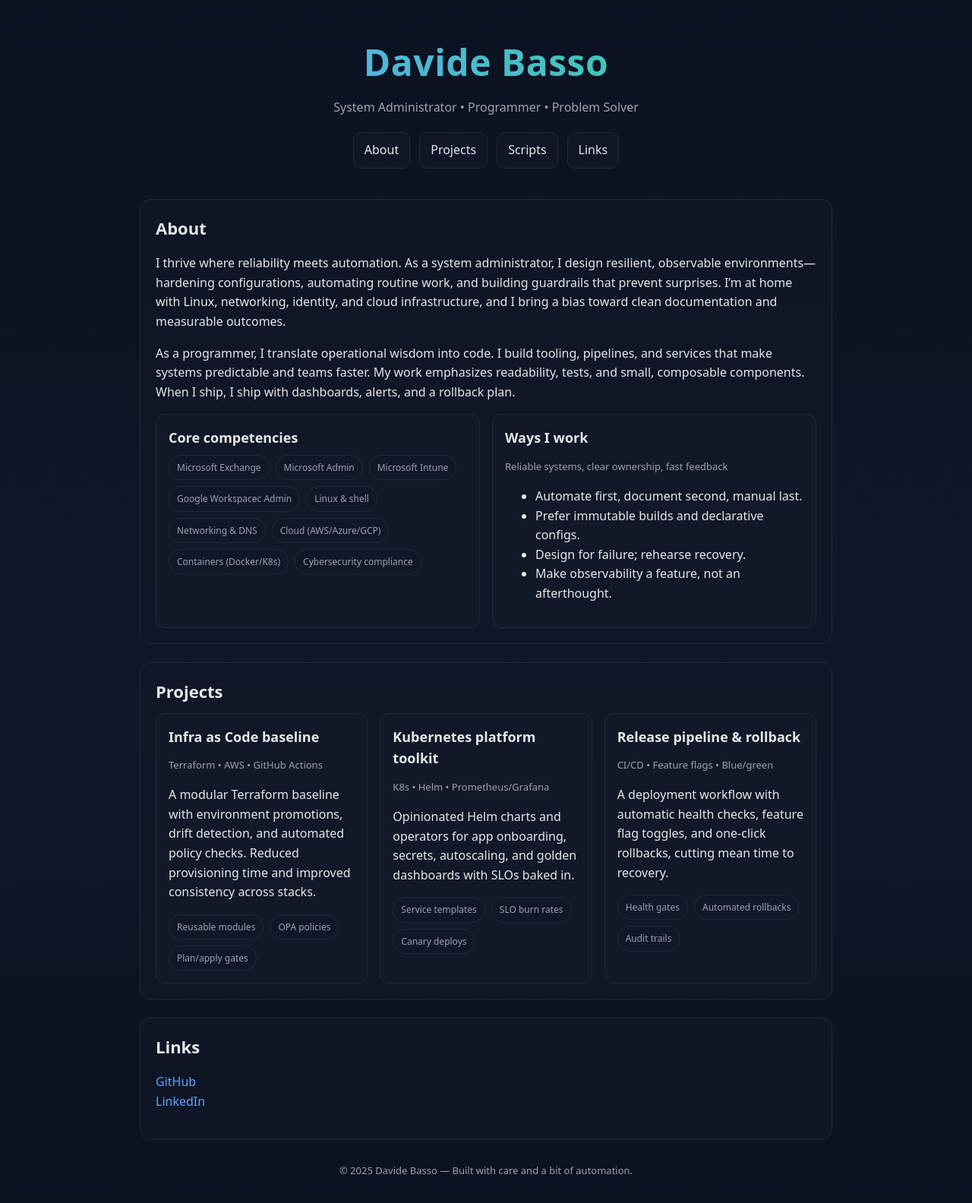
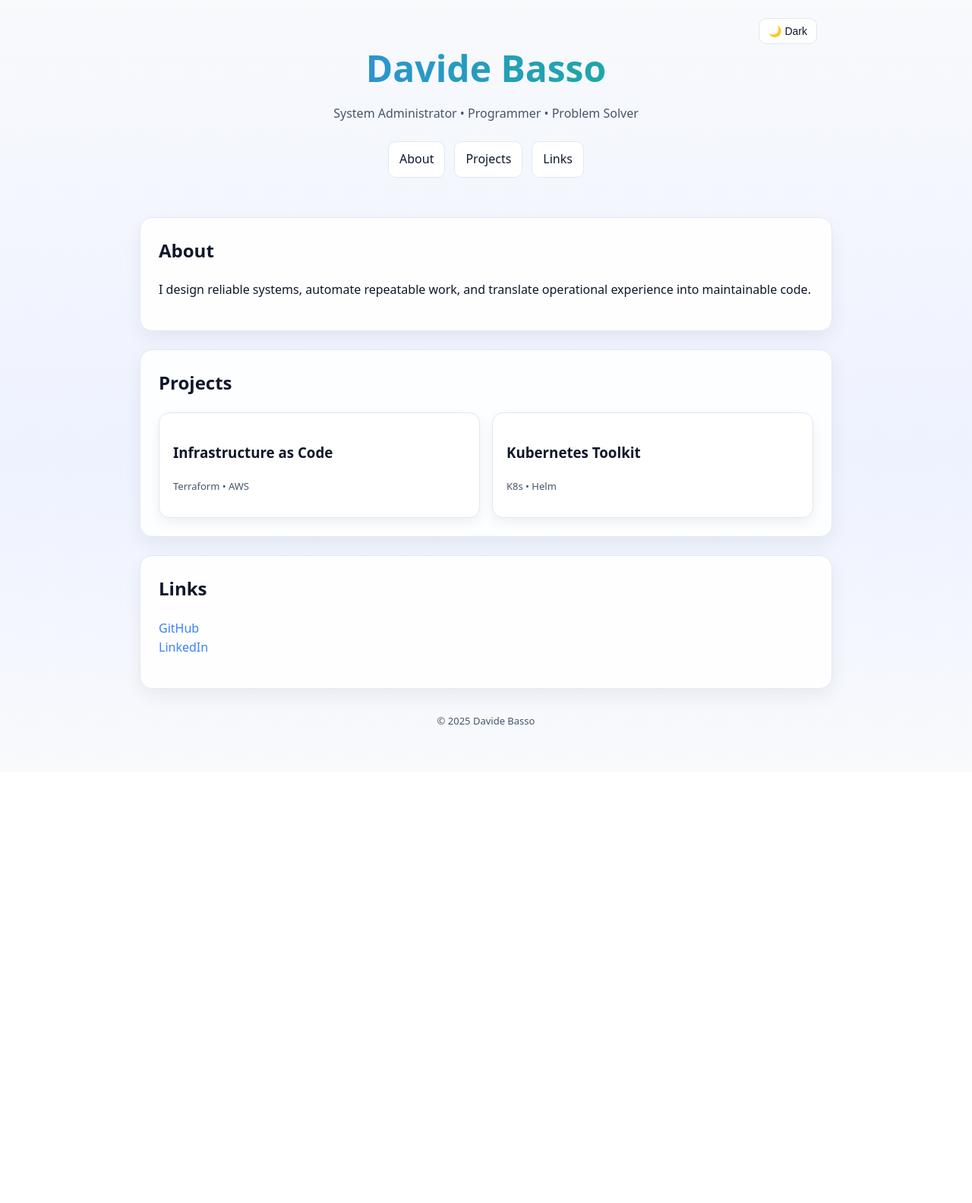
Before and after one commit to Nebel01/davidebasso.me, a plain HTML site: page index.html in a window 1280 px wide. Shown: the part 20-1604 px from the top of the page at 76% size. After the commit the page ends 1036 px from the top, so only its background shows below. Drawn offline with Linux system fonts and the light colour scheme.

Commit message:
Added light/dak mode

```diff
--- a/index.html
+++ b/index.html
@@ -5,24 +5,49 @@
   <meta name="viewport" content="width=device-width, initial-scale=1" />
   <title>Davide Basso — Portfolio</title>
   <meta name="description" content="Davide Basso's portfolio — System Administrator and more." />
+
   <style>
+    /* =========================
+       THEME VARIABLES
+       ========================= */
+
     :root {
+      --bg: #f8fafc;
+      --bg-gradient: linear-gradient(180deg, #f8fafc 0%, #eef2ff 60%, #f8fafc 100%);
+      --card: #ffffff;
+      --text: #0f172a;
+      --muted: #475569;
+      --accent: #3b82f6;
+      --accent-2: #10b981;
+      --border: #e2e8f0;
+      --shadow: rgba(15, 23, 42, 0.06);
+    }
+
+    [data-theme="dark"] {
       --bg: #0f172a;
+      --bg-gradient: linear-gradient(180deg, #0b1220 0%, #0f172a 60%, #0b1220 100%);
       --card: #111827;
       --text: #e5e7eb;
       --muted: #9ca3af;
       --accent: #60a5fa;
       --accent-2: #34d399;
       --border: #1f2937;
+      --shadow: rgba(0, 0, 0, 0.4);
     }
+
+    /* =========================
+       BASE STYLES
+       ========================= */
 
     * { box-sizing: border-box; }
     html, body { margin: 0; padding: 0; }
+
     body {
-      font-family: system-ui, -apple-system, Segoe UI, Roboto, Helvetica, Arial, "Apple Color Emoji", "Segoe UI Emoji";
-      background: linear-gradient(180deg, #0b1220 0%, #0f172a 60%, #0b1220 100%);
+      font-family: system-ui, -apple-system, Segoe UI, Roboto, Helvetica, Arial, sans-serif;
+      background: var(--bg-gradient);
       color: var(--text);
       line-height: 1.6;
+      transition: background 200ms ease, color 200ms ease;
     }
 
     .container {
@@ -31,32 +56,53 @@
       padding: 24px;
     }
 
+    /* =========================
+       HEADER
+       ========================= */
+
     header {
-      padding: 40px 0 16px;
+      position: relative;
+      padding: 48px 0 20px;
       text-align: center;
     }
 
     .name {
       font-size: clamp(28px, 5vw, 48px);
       font-weight: 800;
-  letter-spacing: 0.5px;
       margin: 0;
-
       background: linear-gradient(90deg, var(--accent), var(--accent-2));
-  background-clip: text;            /* Firefox + modern browsers */
-  -webkit-background-clip: text;    /* Chrome/Safari */
-  color: transparent;               /* lets the background show through the glyphs */
+      -webkit-background-clip: text;
+      background-clip: text;
+      color: transparent;
     }
-
 
     .tagline {
       margin: 8px 0 0;
       color: var(--muted);
-      font-size: 16px;
+    }
+
+    /* Theme toggle */
+    .theme-toggle {
+      position: absolute;
+      top: 20px;
+      right: 20px;
+      padding: 8px 12px;
+      border-radius: 10px;
+      border: 1px solid var(--border);
+      background: var(--card);
+      color: var(--text);
+      cursor: pointer;
+      font-size: 14px;
+      transition: all 120ms ease;
+    }
+
+    .theme-toggle:hover {
+      border-color: var(--accent);
+      transform: translateY(-1px);
     }
 
     nav {
-      margin-top: 20px;
+      margin-top: 24px;
       display: flex;
       gap: 12px;
       justify-content: center;
@@ -64,64 +110,58 @@
     }
 
     nav a {
-      display: inline-block;
       padding: 10px 14px;
       border: 1px solid var(--border);
       border-radius: 10px;
       color: var(--text);
       text-decoration: none;
-      background-color: rgba(17, 24, 39, 0.7);
-      transition: transform 120ms ease, border-color 120ms ease, background-color 120ms ease;
+      background-color: var(--card);
+      transition: all 120ms ease;
     }
 
     nav a:hover {
       transform: translateY(-2px);
       border-color: var(--accent);
-      background-color: rgba(17, 24, 39, 0.9);
     }
+
+    /* =========================
+       CONTENT
+       ========================= */
 
     main {
       display: grid;
       gap: 24px;
-      margin-top: 24px;
+      margin-top: 32px;
     }
 
     section {
-      background-color: rgba(17, 24, 39, 0.6);
+      background-color: color-mix(in srgb, var(--card) 90%, transparent);
       border: 1px solid var(--border);
-      border-radius: 14px;
-      padding: 20px;
-      backdrop-filter: blur(4px);
+      border-radius: 16px;
+      padding: 24px;
+      box-shadow: 0 10px 25px var(--shadow);
     }
 
-    section h2 {
-      margin: 0 0 10px;
-      font-size: 22px;
-    }
+    h2 { margin-top: 0; }
 
     .grid {
       display: grid;
       grid-template-columns: repeat(auto-fit, minmax(260px, 1fr));
       gap: 16px;
-      margin-top: 8px;
+      margin-top: 12px;
     }
 
     .card {
       background-color: var(--card);
       border: 1px solid var(--border);
-      border-radius: 12px;
-      padding: 16px;
-    }
-
-    .card h3 {
-      margin: 0 0 8px;
-      font-size: 18px;
+      border-radius: 14px;
+      padding: 18px;
+      box-shadow: 0 6px 16px var(--shadow);
     }
 
     .meta {
       color: var(--muted);
       font-size: 13px;
-      margin-bottom: 8px;
     }
 
     ul.inline {
@@ -135,161 +175,101 @@
 
     ul.inline li {
       padding: 6px 10px;
-      border: 1px solid var(--border);
       border-radius: 999px;
       font-size: 12px;
+      border: 1px solid var(--border);
+      background-color: var(--bg);
       color: var(--muted);
-      background-color: rgba(15, 23, 42, 0.7);
     }
 
     .links a {
       color: var(--accent);
       text-decoration: none;
-      border-bottom: 1px dashed transparent;
-      transition: border-color 120ms ease;
+      font-weight: 500;
     }
 
     .links a:hover {
-      border-color: var(--accent);
+      text-decoration: underline;
     }
 
     footer {
       text-align: center;
       color: var(--muted);
       font-size: 13px;
-      padding: 30px 0;
-    }
-
-    /* Accessibility: focus outlines */
-    a:focus-visible, button:focus-visible {
-      outline: 2px solid var(--accent);
-      outline-offset: 2px;
-      border-radius: 6px;
+      padding: 32px 0;
     }
   </style>
 </head>
+
 <body>
   <div class="container">
-    <header role="banner">
+    <header>
+      <button class="theme-toggle" id="themeToggle">🌙 Dark</button>
+
       <h1 class="name">Davide Basso</h1>
       <p class="tagline">System Administrator • Programmer • Problem Solver</p>
 
-      <nav aria-label="Quick navigation">
+      <nav>
         <a href="#about">About</a>
         <a href="#projects">Projects</a>
-        <a href="#scripts">Scripts</a>
         <a href="#links">Links</a>
       </nav>
     </header>
 
-    <main id="content">
-      <!-- Description: How you're great as a System Administrator and at Programming -->
-      <section id="about" aria-labelledby="about-title">
-        <h2 id="about-title">About</h2>
+    <main>
+      <section id="about">
+        <h2>About</h2>
         <p>
-          I thrive where reliability meets automation. As a system administrator, I design resilient, observable
-          environments—hardening configurations, automating routine work, and building guardrails that prevent surprises.
-          I’m at home with Linux, networking, identity, and cloud infrastructure, and I bring a bias toward clean
-          documentation and measurable outcomes.
+          I design reliable systems, automate repeatable work, and translate operational experience into maintainable code.
         </p>
-        <p>
-          As a programmer, I translate operational wisdom into code. I build tooling, pipelines, and services that make
-          systems predictable and teams faster. My work emphasizes readability, tests, and small, composable components.
-          When I ship, I ship with dashboards, alerts, and a rollback plan.
-        </p>
+      </section>
+
+      <section id="projects">
+        <h2>Projects</h2>
         <div class="grid">
-          <div class="card" aria-label="Core competencies">
-            <h3>Core competencies</h3>
-            <ul class="inline">
-              <li>Microsoft Exchange</li>
-              <li>Microsoft Admin</li>
-              <li>Microsoft Intune</li>
-              <li>Google Workspacec Admin</li>
-              <li>Linux & shell</li>
-              <li>Networking & DNS</li>
-              <li>Cloud (AWS/Azure/GCP)</li>
-              <li>Containers (Docker/K8s)</li>
-              <li>Cybersecurity compliance</li>
-            </ul>
+          <div class="card">
+            <h3>Infrastructure as Code</h3>
+            <p class="meta">Terraform • AWS</p>
           </div>
-          <div class="card" aria-label="Ways I work">
-            <h3>Ways I work</h3>
-            <p class="meta">Reliable systems, clear ownership, fast feedback</p>
-            <ul>
-              <li>Automate first, document second, manual last.</li>
-              <li>Prefer immutable builds and declarative configs.</li>
-              <li>Design for failure; rehearse recovery.</li>
-              <li>Make observability a feature, not an afterthought.</li>
-            </ul>
+          <div class="card">
+            <h3>Kubernetes Toolkit</h3>
+            <p class="meta">K8s • Helm</p>
           </div>
         </div>
       </section>
 
-      <!-- Projects: Breakdown -->
-      <section id="projects" aria-labelledby="projects-title">
-        <h2 id="projects-title">Projects</h2>
-        <div class="grid" role="list">
-          <article class="card" role="listitem">
-            <h3>Infra as Code baseline</h3>
-            <p class="meta">Terraform • AWS • GitHub Actions</p>
-            <p>
-              A modular Terraform baseline with environment promotions, drift detection, and automated policy checks.
-              Reduced provisioning time and improved consistency across stacks.
-            </p>
-            <ul class="inline">
-              <li>Reusable modules</li>
-              <li>OPA policies</li>
-              <li>Plan/apply gates</li>
-            </ul>
-          </article>
-
-          <article class="card" role="listitem">
-            <h3>Kubernetes platform toolkit</h3>
-            <p class="meta">K8s • Helm • Prometheus/Grafana</p>
-            <p>
-              Opinionated Helm charts and operators for app onboarding, secrets, autoscaling, and golden dashboards with
-              SLOs baked in.
-            </p>
-            <ul class="inline">
-              <li>Service templates</li>
-              <li>SLO burn rates</li>
-              <li>Canary deploys</li>
-            </ul>
-          </article>
-
-          <article class="card" role="listitem">
-            <h3>Release pipeline & rollback</h3>
-            <p class="meta">CI/CD • Feature flags • Blue/green</p>
-            <p>
-              A deployment workflow with automatic health checks, feature flag toggles, and one-click rollbacks, cutting
-              mean time to recovery.
-            </p>
-            <ul class="inline">
-              <li>Health gates</li>
-              <li>Automated rollbacks</li>
-              <li>Audit trails</li>
-            </ul>
-          </article>
-        </div>
-      </section>
-
-      <!-- Links: GitHub and LinkedIn -->
-      <section id="links" aria-labelledby="links-title">
-        <h2 id="links-title">Links</h2>
+      <section id="links">
+        <h2>Links</h2>
         <p class="links">
-          <a href="https://github.com/Nebel01" target="_blank" rel="noopener">GitHub</a><br />
-          <a href="https://www.linkedin.com/in/davide-b-020443b0" target="_blank" rel="noopener">LinkedIn</a>
+          <a href="https://github.com/Nebel01" target="_blank">GitHub</a><br>
+          <a href="https://www.linkedin.com/in/davide-b-020443b0" target="_blank">LinkedIn</a>
         </p>
       </section>
     </main>
 
-    <footer role="contentinfo">
-      © <span id="year"></span> Davide Basso — Built with care and a bit of automation.
+    <footer>
+      © <span id="year"></span> Davide Basso
     </footer>
   </div>
 
   <script>
-    // Set current year in footer
+    const toggle = document.getElementById('themeToggle');
+    const root = document.documentElement;
+
+    function setTheme(theme) {
+      root.setAttribute('data-theme', theme);
+      localStorage.setItem('theme', theme);
+      toggle.textContent = theme === 'dark' ? '☀️ Light' : '🌙 Dark';
+    }
+
+    const savedTheme = localStorage.getItem('theme') || 'light';
+    setTheme(savedTheme);
+
+    toggle.addEventListener('click', () => {
+      const current = root.getAttribute('data-theme');
+      setTheme(current === 'dark' ? 'light' : 'dark');
+    });
+
     document.getElementById('year').textContent = new Date().getFullYear();
   </script>
 </body>
```
Lines whose indentation alone changed are shown as unchanged.
